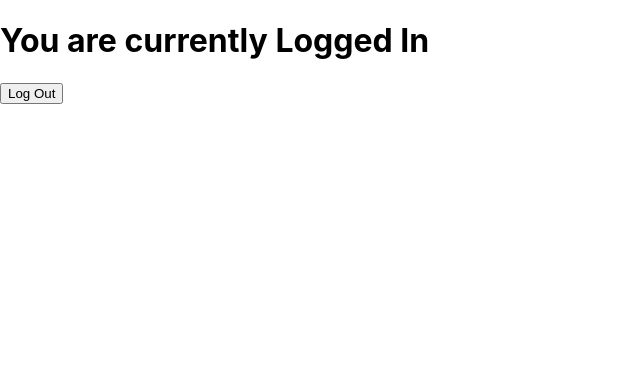
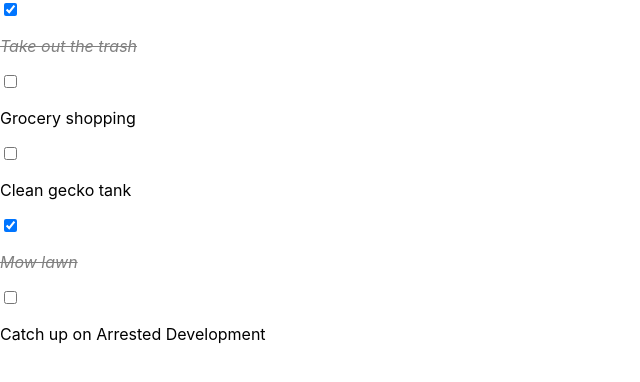
Before and after one commit to schwarro/scrimba, a React (Create React App) app in the folder practice/: page / in a window 1280 px wide. Shown: the top 382 px of the page, without its empty margins (0-640 px from the left). Built offline with nearby package versions, Linux system fonts and the light colour scheme.

Commit message:
worked with conditional styling in react

```diff
--- a/practice/src/App.js
+++ b/practice/src/App.js
@@ -1,38 +1,36 @@
-import React, { Component } from "react"
+import React from "react"
+import TodoItem from "./component/TodoItem"
+import todosData from "./todosData"
 
-class App extends Component {
+class App extends React.Component {
     constructor() {
         super()
         this.state = {
-      isLoggedIn: true
+            todos: todosData
         }
-    this.handleClick = this.handleClick.bind(this)
+        this.handleChange = this.handleChange.bind(this)
     }
 
-  handleClick(){
+    handleChange(id) {
         this.setState(prevState => {
+            const updatedTodos = prevState.todos.map(todo => {
+                if (todo.id === id) {
+                    todo.completed = !todo.completed
+                }
+                return todo
+            })
             return {
-        isLoggedIn: !prevState.isLoggedIn
+                todos: updatedTodos
             }
         })
     }
 
-  render(){
-    let buttonText = this.state.isLoggedIn ? "Log Out" : "Log In"
-    let wordText = this.state.isLoggedIn ? "Logged In" : "Logged Out"
+    render() {
+        const todoItems = this.state.todos.map(item => <TodoItem key={item.id} item={item} handleChange={this.handleChange}/>)
 
-
-    // if(this.state.isLoggedIn){
-    //   buttonText = "Log Out"
-    //   wordText = "Logged In"
-    // } else {
-    //   buttonText = "Log In"
-    //   wordText = "Logged Out"
-    // }
         return (
-      <div>
-        <h1>You are currently {wordText}</h1>
-        <button onClick={this.handleClick}>{buttonText}</button>
+            <div className="todo-list">
+                {todoItems}
             </div>
         )
     }
--- a/practice/src/component/TodoItem.js
+++ b/practice/src/component/TodoItem.js
@@ -1,14 +1,21 @@
 import React from "react"
 
 function TodoItem(props) {
+
+    const style = {
+      textDecoration: "line-through",
+      color: "grey",
+      fontStyle: "italic"
+    }
+
     return (
         <div className="todo-item">
-          <input
-              type="checkbox"
-              checked={props.item.completed}
-              onChange={() => props.handleChange(props.item.id)}
-          />
-            <p>{props.item.text}</p>
+            <input
+                type="checkbox"
+                checked={props.item.completed}
+                onChange={() => props.handleChange(props.item.id)}
+            />
+            <p style={props.item.completed ? style : null}>{props.item.text}</p>
         </div>
     )
 }
```
Lines whose indentation alone changed are shown as unchanged.
